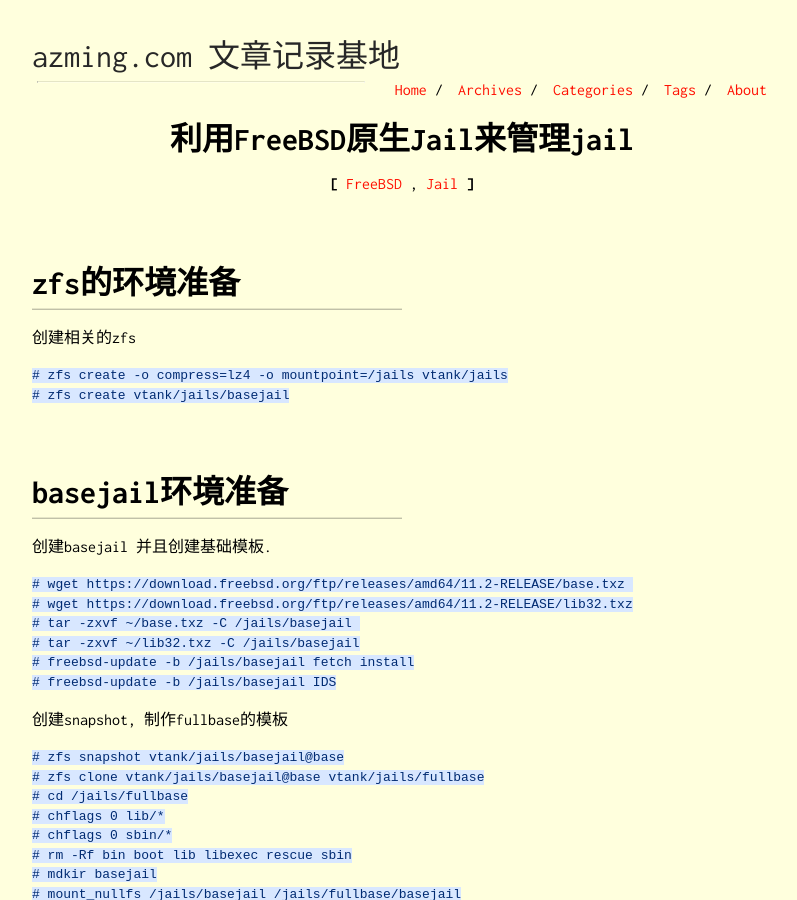
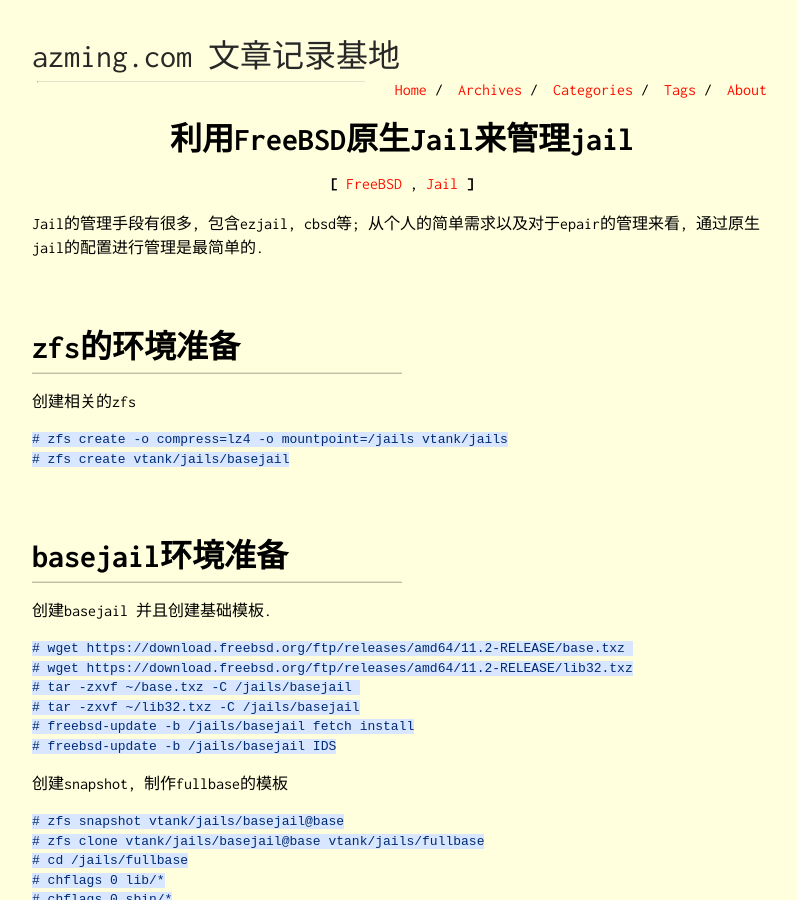
Before and after one commit to pstreem/pstreem.github.io, a Jekyll site: the page built from _posts/2020-09-08-FreeBSD_jail.md, in a window 1280 px wide and 900 px high. Shown: the whole window, without its empty margins (238-1035 px from the left). Built offline with Jekyll 4.4.1, drawn with Linux system fonts in a browser that asks for light colours; our own code applies the rules of GitHub Pages for plain Markdown files.

Commit message:
new post Jail-2

```diff
--- a/_posts/2020-09-08-FreeBSD_jail.md
+++ b/_posts/2020-09-08-FreeBSD_jail.md
@@ -4,6 +4,7 @@ date: 2020-09-08 15:09:20
 tags: [FreeBSD, Jail]
 ---
 
+Jail的管理手段有很多, 包含ezjail, cbsd等; 从个人的简单需求以及对于epair的管理来看, 通过原生jail的配置进行管理是最简单的.
 
 # zfs的环境准备
 
```
